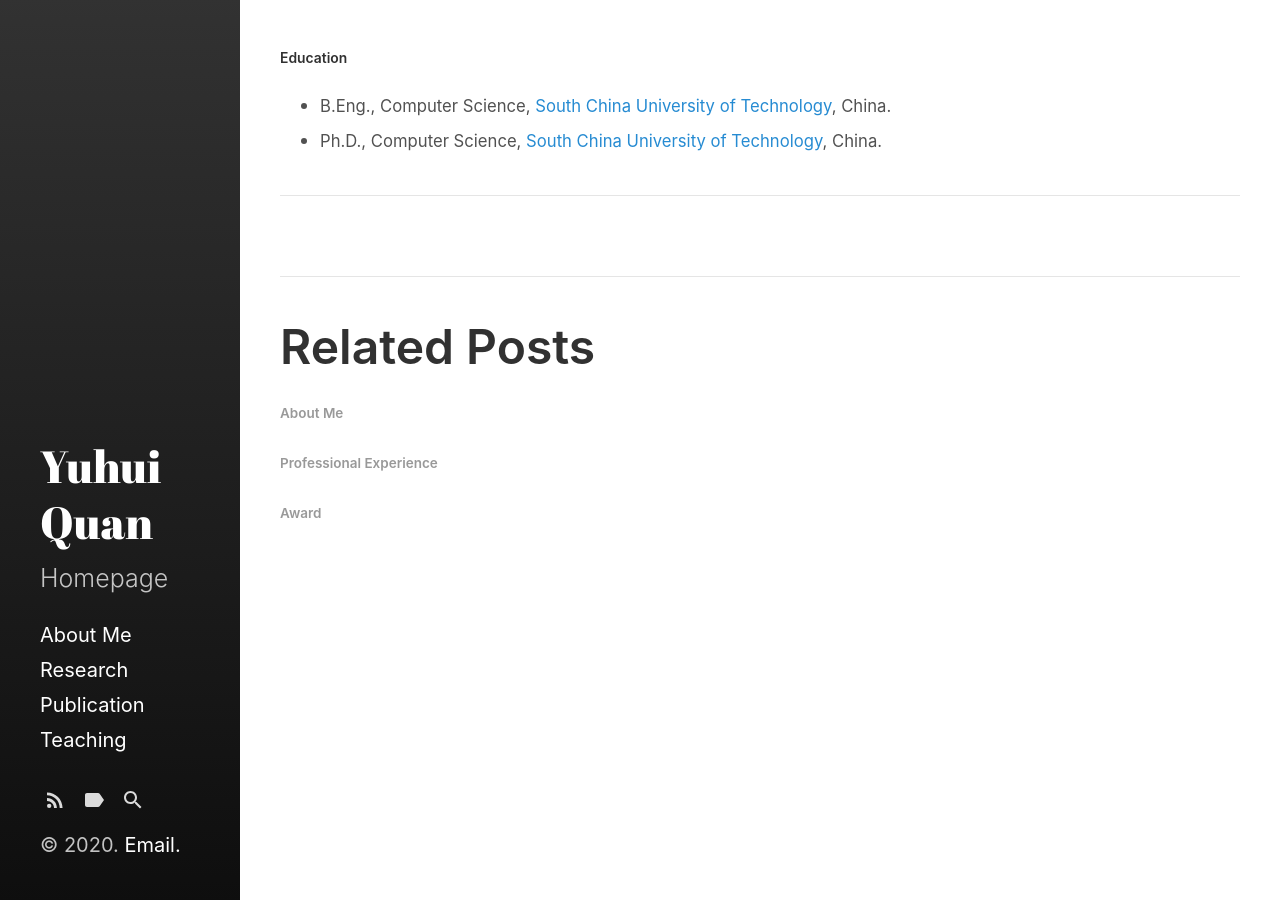
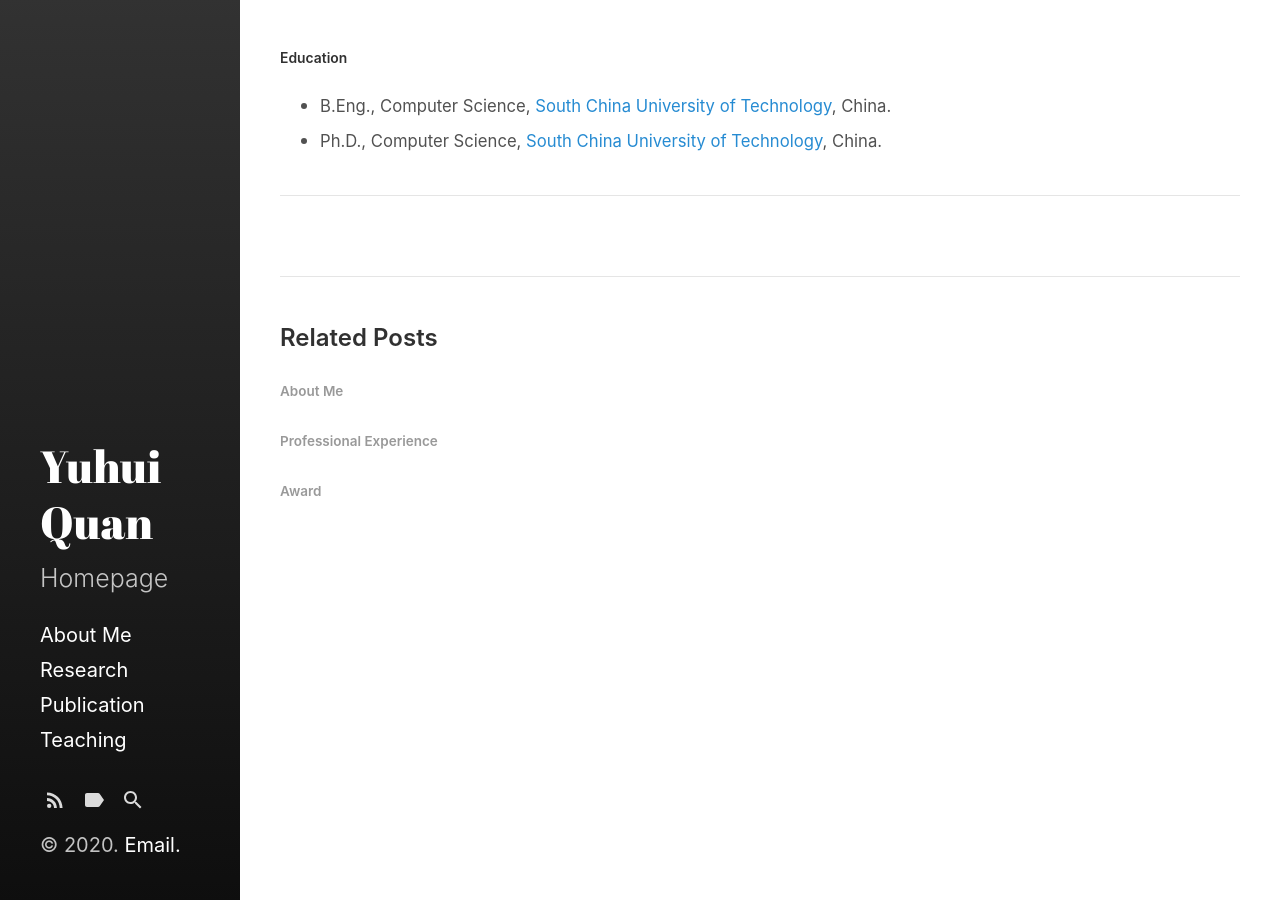
Before and after one commit to Dofboom/Dofboom.github.io, a Jekyll site: the page built from _posts/2020-5-30-education.md, in a window 1280 px wide. Built offline with Jekyll 4.4.1, drawn with Linux system fonts in a browser that asks for light colours.

Commit message:
Update related_posts.html

```diff
--- a/_includes/related_posts.html
+++ b/_includes/related_posts.html
@@ -1,5 +1,5 @@
 <section class="related">
-  <h2><font size=7>Related Posts</font></h2>
+  <h2><font size=5>Related Posts</font></h2>
   <ul class="posts-list">
     {% for post in site.related_posts limit:3 %}
       <li "font-size:100%">
```
